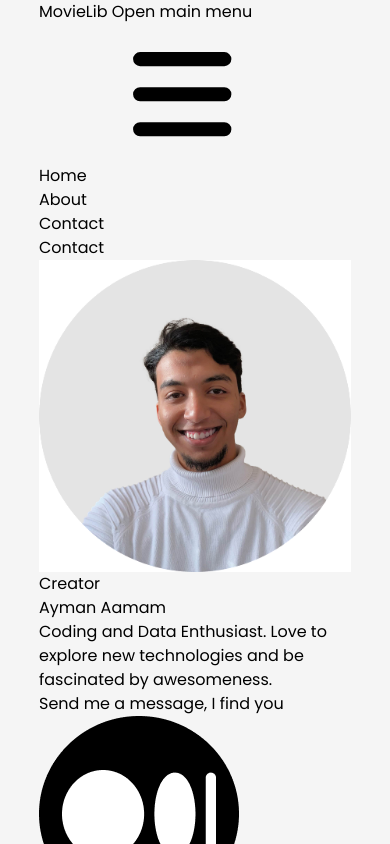
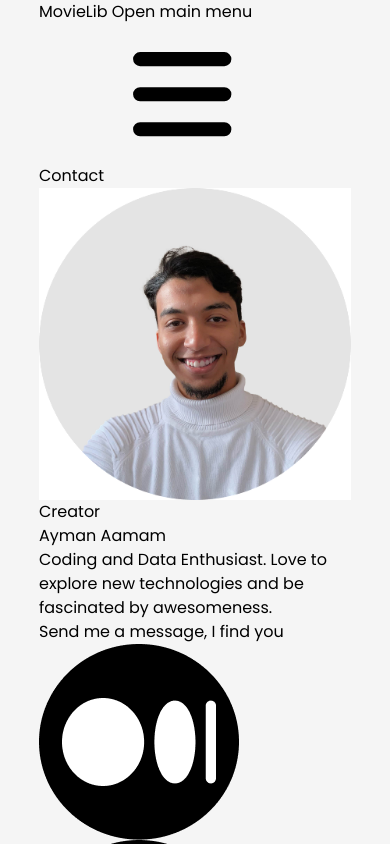
Before and after one commit to Ayman-aa/Sveltyy, a SvelteKit app: page /contact in a window 390 px wide. Shown: the top 844 px of the page. Built offline with nearby package versions, Linux system fonts and the light colour scheme.

Commit message:
adjusting the navbar AGAIN

```diff
--- a/src/Components/nav.svelte
+++ b/src/Components/nav.svelte
@@ -10,6 +10,25 @@ function toggleNav() {
     nav.style.display = "none";
   }
 }
+
+  // Function to handle screen size change
+  function handleResize() {
+    const nav = document.getElementById("navbar-default");
+    if (window.innerWidth >= 768) {
+      // Set display to block for larger screens
+      nav.style.display = "block";
+    } else {
+      // Set display based on toggle state for smaller screens
+      nav.style.display = isNavOpen ? "block" : "none";
+    }
+  }
+
+  // Add event listener for window resize
+  window.addEventListener("resize", handleResize);
+
+  // Initial setup on component mount
+  import { onMount } from 'svelte';
+  onMount(handleResize);
  </script>
 <nav class="bg-whitesmoke border-gray-200 px-2 sm:px-4 py-2.5 rounded-b-sm rounded-t-none">
     <div class="container flex flex-wrap items-center justify-between mx-auto">
@@ -19,15 +38,15 @@ function toggleNav() {
         <svg class="w-6 h-6" aria-hidden="true" fill="currentColor" viewBox="0 0 20 20" xmlns="http://www.w3.org/2000/svg"><path fill-rule="evenodd" d="M3 5a1 1 0 011-1h12a1 1 0 110 2H4a1 1 0 01-1-1zM3 10a1 1 0 011-1h12a1 1 0 110 2H4a1 1 0 01-1-1zM3 15a1 1 0 011-1h12a1 1 0 110 2H4a1 1 0 01-1-1z" clip-rule="evenodd"></path></svg>
       </button>
       <div class="hidden w-full md:block md:w-auto" id="navbar-default">
-        <ul class="flex flex-col p-4 mt-4 border border-gray-100 rounded-lg bg-whitesmoke md:flex-row md:space-x-8 md:mt-0 md:text-sm md:font-medium md:border-0 md:bg-whitesmoke dark:bg-gray-800 md:dark:bg-gray-900 dark:border-gray-700">
+        <ul class="flex flex-col p-4 mt-4 border border-gray-100 rounded-lg bg-whitesmoke md:flex-row md:space-x-8 md:mt-0 md:text-sm md:font-medium md:border-0 md:bg-whitesmoke ">
           <li>
-            <a href="/" class="block py-2 pl-3 pr-4 gray-700 rounded md:bg-transparent hover:text-blue-700 md:p-0 dark:text-white">Home</a>
+            <a href="/" class="block hover:text-black-700 py-2 pl-3 pr-4 text-gray-700 rounded hover:bg-gray-100 md:hover:bg-transparent md:border-0 md:hover:text-blue-700 md:p-0 dark:text-gray-400 md:dark:hover:text-black dark:hover:bg-gray-700 dark:hover:text-black md:dark:hover:bg-transparent">Home</a>
           </li>
           <li>
-            <a href="/about" class="block hover:text-blue-700 py-2 pl-3 pr-4 text-gray-700 rounded hover:bg-gray-100 md:hover:bg-transparent md:border-0 md:hover:text-blue-700 md:p-0 dark:text-gray-400 md:dark:hover:text-white dark:hover:bg-gray-700 dark:hover:text-white md:dark:hover:bg-transparent">About</a>
+            <a href="/about" class="block hover:text-black-700 py-2 pl-3 pr-4 text-gray-700 rounded hover:bg-gray-100 md:hover:bg-transparent md:border-0 md:hover:text-blue-700 md:p-0 dark:text-gray-400 md:dark:hover:text-black dark:hover:bg-gray-700 dark:hover:text-black md:dark:hover:bg-transparent">About</a>
           </li>
           <li>
-            <a href="/contact" class="block hover:text-blue-700 py-2 pl-3 pr-4 text-gray-700 rounded hover:bg-gray-100 md:hover:bg-transparent md:border-0 md:hover:text-blue-700 md:p-0 dark:text-gray-400 md:dark:hover:text-white dark:hover:bg-gray-700 dark:hover:text-white md:dark:hover:bg-transparent">Contact</a>
+            <a href="/contact" class="block hover:text-black-700 py-2 pl-3 pr-4 text-gray-700 rounded hover:bg-gray-100 md:hover:bg-transparent md:border-0 md:hover:text-blue-700 md:p-0 dark:text-gray-400 md:dark:hover:text-black dark:hover:bg-gray-700 dark:hover:text-black md:dark:hover:bg-transparent">Contact</a>
           </li>
         </ul>
       </div>
--- a/src/routes/contact/+page.svelte
+++ b/src/routes/contact/+page.svelte
@@ -21,9 +21,9 @@
             <p class="mt-2 text-lg font-medium text-slate-600 text-center">Send me a message, I find you</p>
           </div>
           <div class="flex max-w-md md:max-w-2xl p-4 gap-3">
-           <a href="https://bit.ly/3XXWUOh"> <img class="h-full w-20 object-contain md:h-full md:w-20 p-3 rounded-full hover:bg-indigo-300 transition ease-in-out delay-150" src={med} alt="technology icon"/></a>
-           <a href="https://bit.ly/3Yija5Z"><img class="h-full w-20 object-contain md:h-full md:w-20 p-3 rounded-full hover:bg-indigo-300 transition ease-in-out delay-150" src={lin} alt="technology icon"/></a>
-            <a href="http://bit.ly/3Rbhbh7"><img class="h-full w-20 object-contain md:h-full md:w-20 p-3 rounded-full hover:bg-indigo-300 transition ease-in-out delay-150" src={git} alt="technology icon"/></a>
+           <a href="https://bit.ly/3XXWUOh" target="_blank"> <img class="h-full w-20 object-contain md:h-full md:w-20 p-3 rounded-full hover:bg-indigo-300 transition ease-in-out delay-150" src={med} alt="technology icon"/></a>
+           <a href="https://www.linkedin.com/in/ayman-aamam/" target="_blank"><img class="h-full w-20 object-contain md:h-full md:w-20 p-3 rounded-full hover:bg-indigo-300 transition ease-in-out delay-150" src={lin} alt="technology icon"/></a>
+            <a href="http://bit.ly/3Rbhbh7" target="_blank"><img class="h-full w-20 object-contain md:h-full md:w-20 p-3 rounded-full hover:bg-indigo-300 transition ease-in-out delay-150" src={git} alt="technology icon"/></a>
         </div>
         </div>
 </section>
--- a/svelte.config.js
+++ b/svelte.config.js
@@ -1,12 +1,12 @@
 import adapter from '@sveltejs/adapter-auto';
-import { vitePreprocess } from '@sveltejs/kit/vite';
+//import { vitePreprocess } from '@sveltejs/kit/vite';
 
 /** @type {import('@sveltejs/kit').Config} */
 const config = {
     kit: {
         adapter: adapter({ edge: true })
     },
-    preprocess: vitePreprocess()
+//    preprocess: vitePreprocess()
 };
 
 export default config;
```
